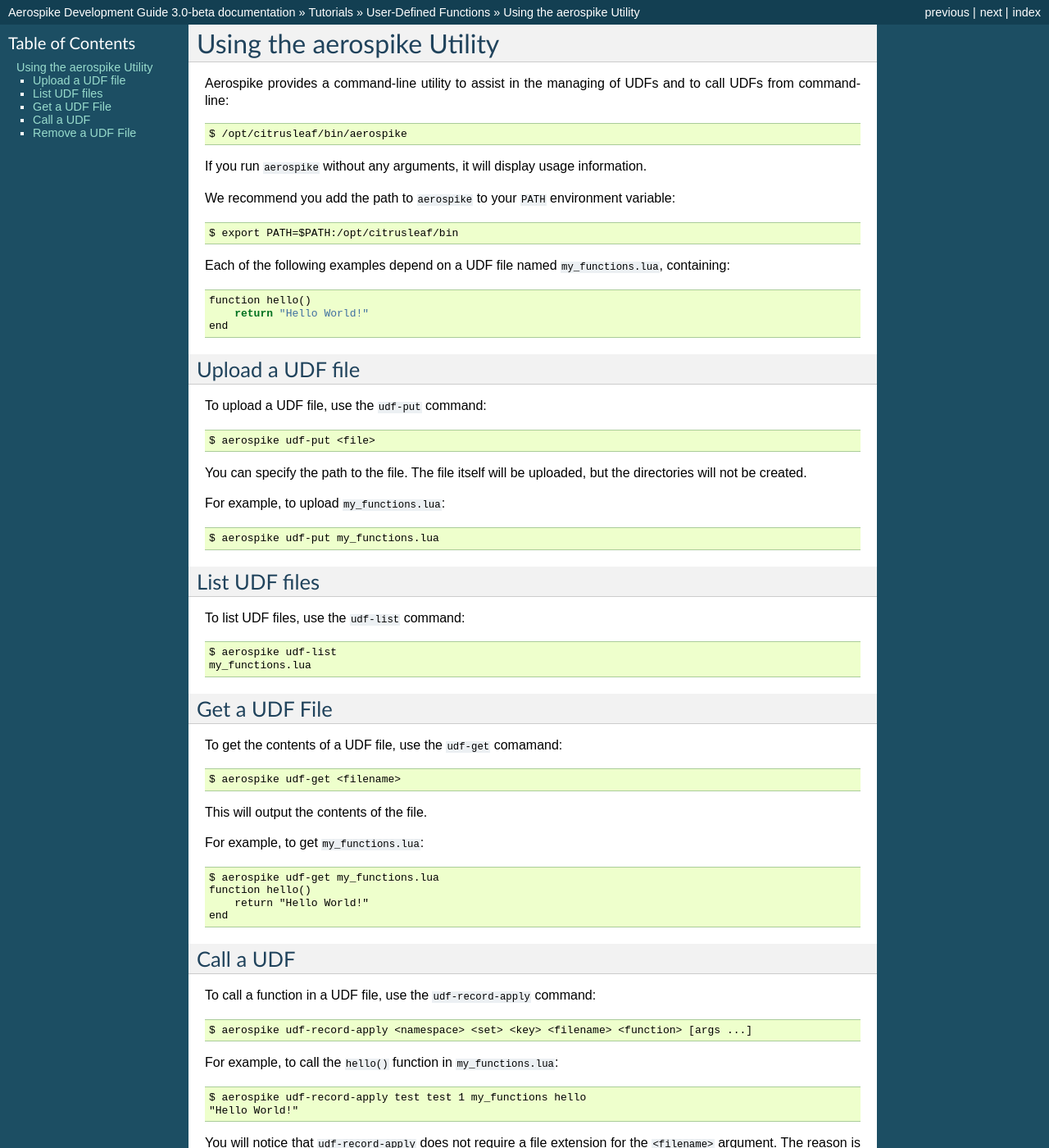
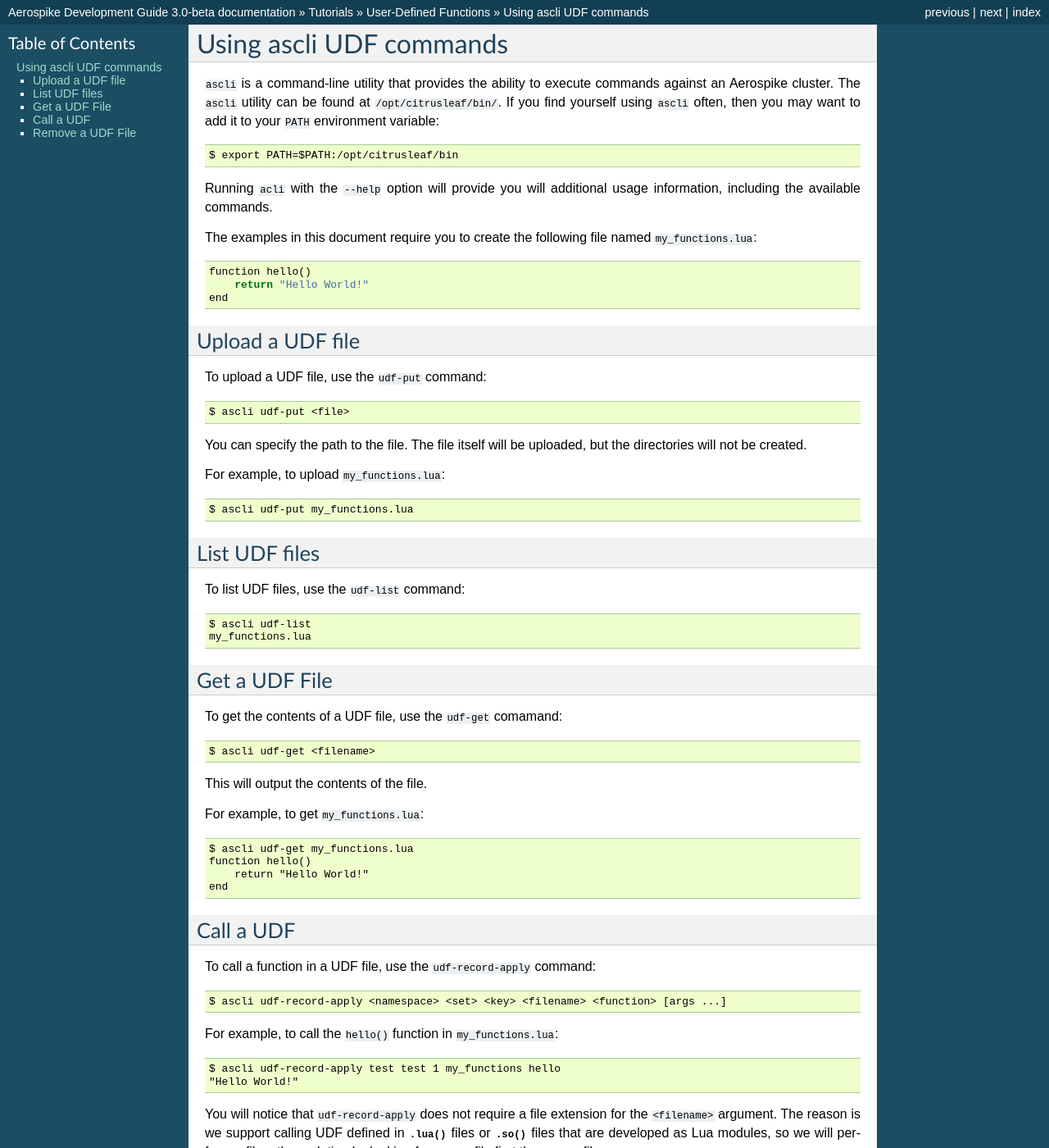
Before and after one commit to aerospike/aerospike-client-c, a Sphinx documentation site: the page built from cl_c/doc/source/tutorial/udf/ascli.rst, in a window 1280 px wide and 1400 px high. Shown: the whole window at 82% size. Built offline with Sphinx 7.4.7, drawn with Linux system fonts in a browser that asks for light colours; pages that are not in the unit, such as notebooks, are missing from menus; some of the changed text lies outside the part shown.

Commit message:
renamed "aerospike" to "ascli"

```diff
--- a/cl_c/doc/source/tutorial/kv/index.rst
+++ b/cl_c/doc/source/tutorial/kv/index.rst
@@ -6,4 +6,4 @@
 .. toctree::
    :maxdepth: 2
 
-   aerospike_utility
+   ascli
--- a/cl_c/doc/source/tutorial/udf/aerospike_utility.rst
+++ b/cl_c/doc/source/tutorial/udf/ascli.rst
@@ -1,42 +1,42 @@
-***************************
-Using the aerospike Utility
-***************************
+************************
+Using ascli UDF commands
+************************
 
-Aerospike provides a command-line utility to assist in the managing of UDFs and to call UDFs from command-line::
-
-    $ /opt/citrusleaf/bin/aerospike
-
-If you run ``aerospike`` without any arguments, it will display usage information.
-
-We recommend you add the path to ``aerospike`` to your ``PATH`` environment variable::
+``ascli`` is a command-line utility that provides the ability to execute commands against an Aerospike cluster. The
+``ascli`` utility can be found at ``/opt/citrusleaf/bin/``.  If you find yourself using ``ascli`` often, then you
+may want to add it to your ``PATH`` environment variable::
 
     $ export PATH=$PATH:/opt/citrusleaf/bin
 
-Each of the following examples depend on a UDF file named ``my_functions.lua``, containing::
+Running ``acli`` with the ``--help`` option will provide you will additional usage information, including the available commands.
+
+
+The examples in this document require you to create the following file named ``my_functions.lua``::
 
     function hello()
         return "Hello World!"
     end
+
 
 Upload a UDF file
 -----------------
 
 To upload a UDF file, use the ``udf-put`` command::
 
-    $ aerospike udf-put <file>
+    $ ascli udf-put <file>
 
 You can specify the path to the file. The file itself will be uploaded, but the directories will not be created.
 
 For example, to upload ``my_functions.lua``::
 
-    $ aerospike udf-put my_functions.lua
+    $ ascli udf-put my_functions.lua
 
 List UDF files
 --------------
 
 To list UDF files, use the ``udf-list`` command::
 
-    $ aerospike udf-list
+    $ ascli udf-list
     my_functions.lua
 
 Get a UDF File
@@ -44,13 +44,13 @@
 
 To get the contents of a UDF file, use the ``udf-get`` comamand::
 
-    $ aerospike udf-get <filename>
+    $ ascli udf-get <filename>
 
 This will output the contents of the file.
 
 For example, to get ``my_functions.lua``::
 
-    $ aerospike udf-get my_functions.lua
+    $ ascli udf-get my_functions.lua
     function hello()
         return "Hello World!"
     end
@@ -60,11 +60,11 @@
 
 To call a function in a UDF file, use the ``udf-record-apply`` command::
 
-    $ aerospike udf-record-apply <namespace> <set> <key> <filename> <function> [args ...]
+    $ ascli udf-record-apply <namespace> <set> <key> <filename> <function> [args ...]
 
 For example, to call the ``hello()`` function in ``my_functions.lua``::
 
-    $ aerospike udf-record-apply test test 1 my_functions hello
+    $ ascli udf-record-apply test test 1 my_functions hello
     "Hello World!"
 
 You will notice that ``udf-record-apply`` does not require a file extension for the ``<filename>`` argument. The reason is we support
@@ -77,8 +77,8 @@
 
 To remove a UDF file, use the ``udf-remove`` command::
 
-    $ aerospike udf-remove <filename>
+    $ ascli udf-remove <filename>
 
 For example, to remove ``my_functions.lua``::
 
-    $ aerospike udf-remove my_functions.lua
+    $ ascli udf-remove my_functions.lua
--- a/cl_c/doc/source/tutorial/udf/index.rst
+++ b/cl_c/doc/source/tutorial/udf/index.rst
@@ -6,7 +6,7 @@
 .. toctree::
    :maxdepth: 2
 
-   aerospike_utility
+   ascli
    c_api
    arguments_and_results
    records
```
Also changed, not shown: cl_c/doc/source/tutorial/kv/ascli.rst (renamed from cl_c/doc/source/tutorial/kv/aerospike_utility.rst, +16 -19 lines), cl_c/doc/source/tutorial/query/query.rst (+41 -36 lines), cl_c/doc/source/tutorial/udf/arguments_and_results.rst (+8 -8 lines).
